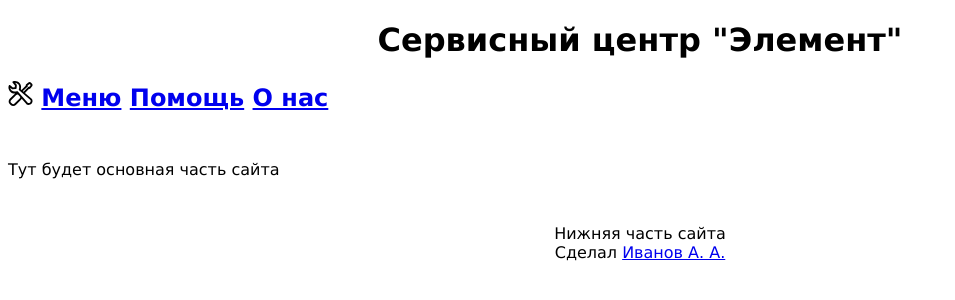
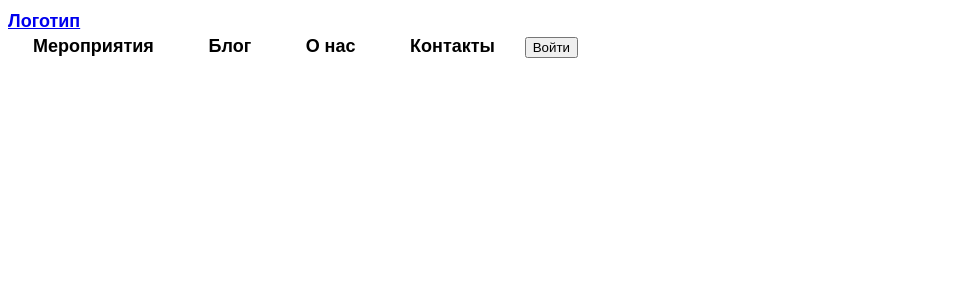
Before and after one commit to mrsnikman/project, a plain HTML site: page index.html in a window 1280 px wide. Shown: the whole page, without its empty margins (0-955 px from the left). Drawn offline with nearby package versions, Linux system fonts and the light colour scheme.

Commit message:
Lesson 1

```diff
--- a/index.html
+++ b/index.html
@@ -1,42 +1,42 @@
 
 <!DOCTYPE html>
-<html>
+<html lang="ru">
 	<meta charset="UTF-8" />
 	<head>
-		<title>Element Service Centre</title>
-		<link rel="stylesheet" href="styles.css">
+		<title>Lenni Art</title>
+		<link rel="stylesheet" href="styles/styles.css">
+
+		<link rel="preconnect" href="https://fonts.googleapis.com">
+		<link rel="preconnect" href="https://fonts.gstatic.com" crossorigin>
+		<link href="https://fonts.googleapis.com/css2?family=Lora:wght@400;500;600;700&display=swap" rel="stylesheet">
+		<link rel="preconnect" href="https://fonts.googleapis.com">
+		<link rel="preconnect" href="https://fonts.gstatic.com" crossorigin>
+		<link href="https://fonts.googleapis.com/css2?family=Lora:wght@400;500;600;700&family=Open+Sans:ital,wght@0,400;0,500;0,600;0,700;1,400&display=swap" rel="stylesheet">
+
 	</head>
-<body>
+	<body class="body">
 
-	<header class="page_header">
-		<h1 class="page_header1">Сервисный центр "Элемент"</h1>
-		<h2>
-			<div class="main_header">
-				<nav class="container">
-					<a href="#"><img src="assets/images/repair-svgrepo-com.svg" width="25" height="25" class="main_header" /></a>
-					<a href="#">Меню</a>
-					<a href="#">Помощь</a>
-					<a href="#">О нас</a>
-				</nav>
+		<header class="page-header">
+			<a href="index.html" class="page-header__logo">Логотип</a>
+			<nav class="page-header__nav">
+				<a href="#" class="page-header__nav-link">Мероприятия</a>
+				<a href="#" class="page-header__nav-link">Блог</a>
+				<a href="#" class="page-header__nav-link">О нас</a>
+				<a href="#" class="page-header__nav-link">Контакты</a>
+				<button href="index.html" class="auth_button">Войти</button>
+			</nav>
+
+		</header>
+
+		<main class="main">
+			<div class="home">
+			<header class="main-header home__main-header"></header>
+			<section class="offers home__offers"></section>
+			<section class="about home__offers"></section>
+			<section class="upcoming home__offers"></section>
+			<section class="blog home__offers"></section>
 			</div>
-		</h2>
-	</header>
-
-
-	<main class="main_page">
-		<div class="container">
-			<p>Тут будет основная часть сайта</p>
-		</div>
-	</main>
-
-	<div class="page_footer">
-		<div class="container">
-			<p>
-				<nav>Нижняя часть сайта</nav>
-				<nav>Сделал <span class="name"><a href="https:/vk.com/mrsnikman">Иванов А. А.<a/></span></nav>
-			</p>
-		</div>
-	</div>
-
-</body>
+		</main>
+		<footer class="page-footer"></footer>
+	</body>
 </html>
--- a/styles.css
+++ /dev/null
@@ -1,39 +0,0 @@
-.page_header{
-    @support (backdrop-filter: blur(10px)){
-        backdrop-filter: blur(10px);
-        background-color: rbga;
-    }
-}
-
-.page_header1{
-    text-align: center;
-    color: black;
-    font-family: verdana;
-
-}
-
-.main_header{
-    .container{
-        color: blue;
-        font-family: verdana;
-        display: block;
-        text-size-adjust: 23px;
-        text-decoration: none;
-    }
-}
-.main_page{
-    padding-top: 1%;
-    padding-bottom: 1%;
-    .container{
-        font-family: verdana;
-    }
-}
-
-.page_footer{
-    color: black;
-    text-align: center;
-    font-family: verdana;
-    .name{
-        color: red;
-    }
-}
--- /dev/null
+++ b/styles/styles.css
@@ -0,0 +1,34 @@
+.body{
+    font-family: "Open Sans", sans-serif;
+    font-size: 18px;
+    font-weight: 600;
+    line-height: 25px;
+    letter-spacing: 0em;
+}
+
+.page-header{
+    @support (backdrop-filter: blur(10px)){
+        backdrop-filter: blur(10px);
+        background-color: rbga;
+    }
+
+
+}
+
+.page-header__nav-link{
+    margin: 0 25px;
+    color: #000000;
+    font-size: 18px;
+    font-weight: 600;
+    line-height: 25px;
+    text-decoration: none;
+}
+
+.page-footer{
+    color: black;
+    text-align: center;
+    font-family: verdana;
+    .name{
+        color: red;
+    }
+}
```
